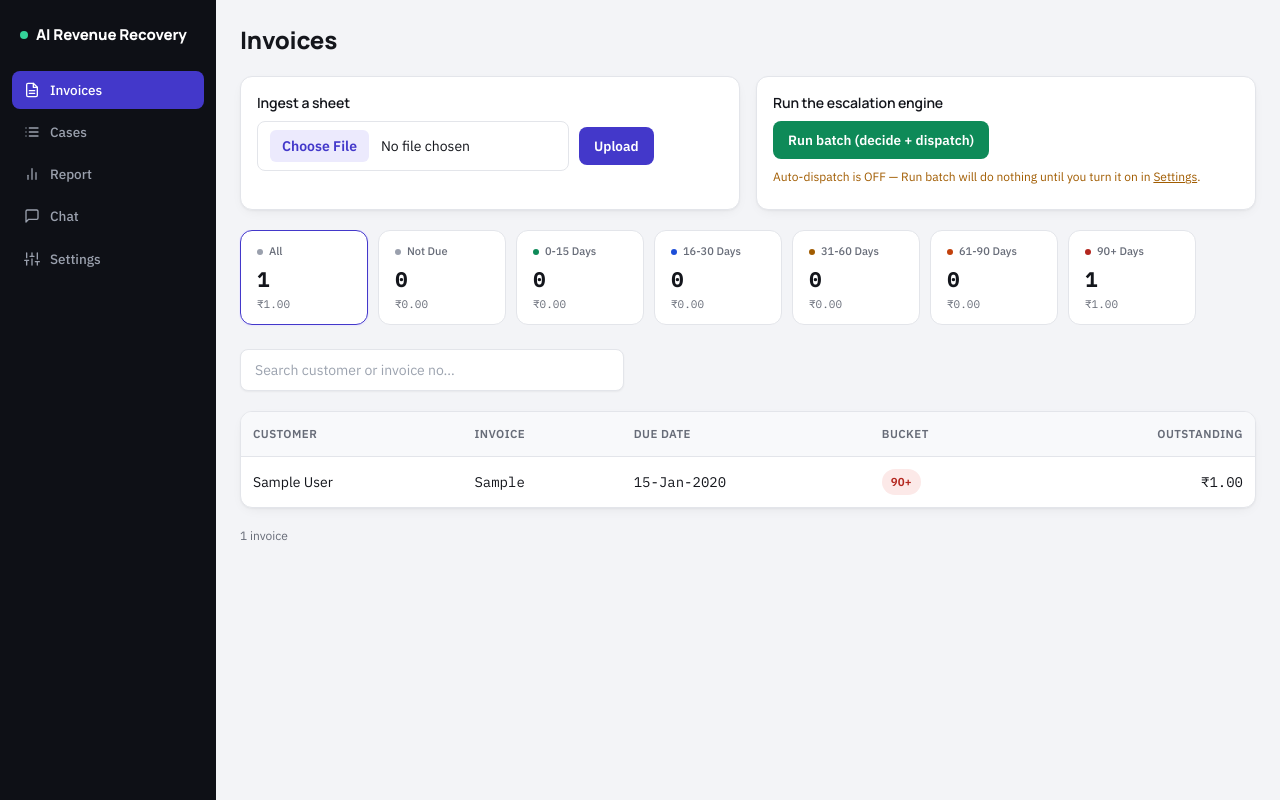
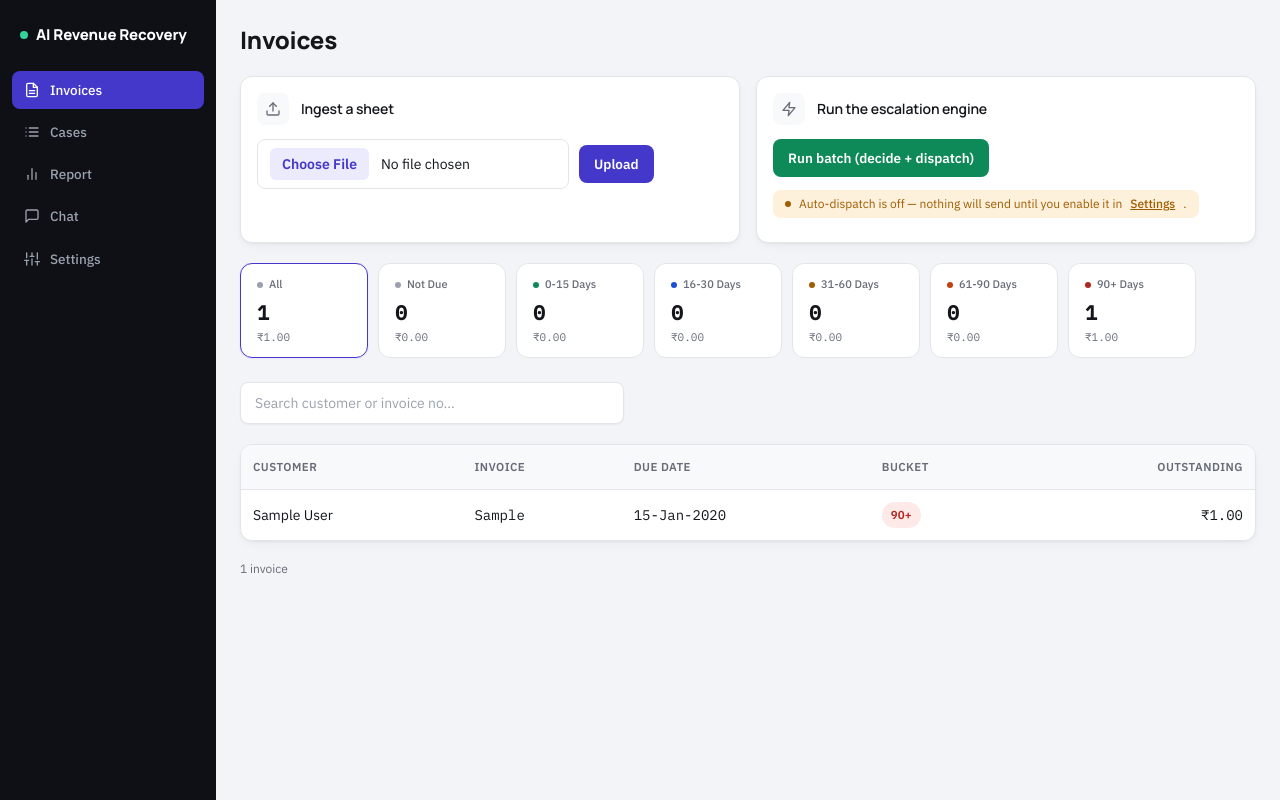
Before and after one commit to suhaan07/razorpay_buildathon, a FastAPI app: page /invoices in a window 1280 px wide. Run offline with FastAPI, Linux system fonts and the light colour scheme; tables that the repository leaves empty hold one stand-in row (values such as "Sample post"); some libraries are stand-ins or nearby versions.

Commit message:
Turn bare colored status text into proper badges on the Invoices page
The auto-dispatch status line ("Auto-dispatch is OFF...") and the
upload/batch-run result messages were plain colored text sitting loosely
under their buttons, wrapping onto an awkward orphan line with no visual
container. Wrapped them in a shared statusBadge() helper (dot + tinted
background chip, matching the pattern already used for the unclassified
banner) and gave each card an icon+title header to match Settings.

Co-Authored-By: Claude Sonnet 5 <noreply@anthropic.com>

```diff
--- a/app/portal/templates/invoices.html
+++ b/app/portal/templates/invoices.html
@@ -6,19 +6,29 @@
 
   <div class="grid sm:grid-cols-2 gap-4">
     <div class="card p-4">
-      <h2 class="text-sm font-semibold mb-2">Ingest a sheet</h2>
+      <div class="flex items-center gap-3 mb-3.5">
+        <span class="w-8 h-8 rounded-lg flex items-center justify-center shrink-0" style="background:var(--surface-2)">
+          <svg viewBox="0 0 24 24" fill="none" stroke="currentColor" stroke-width="2" stroke-linecap="round" stroke-linejoin="round" class="w-4 h-4" style="color:var(--text-muted)"><path d="M21 15v4a2 2 0 0 1-2 2H5a2 2 0 0 1-2-2v-4"/><polyline points="17 8 12 3 7 8"/><line x1="12" y1="3" x2="12" y2="15"/></svg>
+        </span>
+        <h2 class="text-sm font-semibold">Ingest a sheet</h2>
+      </div>
       <form id="upload-form" class="flex flex-wrap items-center gap-2.5">
         <input type="file" id="file-input" accept=".xlsx" class="text-sm border border-[var(--border)] rounded-lg px-3 py-2 bg-[var(--surface)] file:mr-3 file:border-0 file:bg-[var(--accent-soft)] file:text-[var(--accent)] file:font-semibold file:rounded-md file:px-3 file:py-1.5">
         <button type="submit" class="btn btn-primary">Upload</button>
       </form>
-      <div id="upload-result" class="text-xs mt-2"></div>
+      <div id="upload-result" class="mt-3"></div>
     </div>
     <div class="card p-4">
-      <h2 class="text-sm font-semibold mb-2">Run the escalation engine</h2>
+      <div class="flex items-center gap-3 mb-3.5">
+        <span class="w-8 h-8 rounded-lg flex items-center justify-center shrink-0" style="background:var(--surface-2)">
+          <svg viewBox="0 0 24 24" fill="none" stroke="currentColor" stroke-width="2" stroke-linecap="round" stroke-linejoin="round" class="w-4 h-4" style="color:var(--text-muted)"><polygon points="13 2 3 14 12 14 11 22 21 10 12 10 13 2"/></svg>
+        </span>
+        <h2 class="text-sm font-semibold">Run the escalation engine</h2>
+      </div>
       <div class="flex flex-wrap items-center gap-2.5">
         <button id="run-batch" class="btn btn-primary" style="background:var(--success)">Run batch (decide + dispatch)</button>
-        <span id="auto-dispatch-status" class="text-xs"></span>
       </div>
+      <div id="auto-dispatch-status" class="mt-3"></div>
       <div id="batch-result" class="text-xs mt-2"></div>
     </div>
   </div>
@@ -64,6 +74,12 @@ const BUCKET_PILL = {
 
 let activeTab = 'All';
 let searchTimer = null;
+
+function statusBadge(tone, html) {
+  return `<div class="inline-flex items-center gap-2 text-xs rounded-lg px-3 py-1.5" style="background:var(--${tone}-soft);color:var(--${tone})">
+    <span class="w-1.5 h-1.5 rounded-full shrink-0" style="background:var(--${tone})"></span>${html}
+  </div>`;
+}
 
 function tabCard(tab) {
   const active = tab.key === activeTab;
@@ -133,11 +149,14 @@ document.getElementById('upload-form').addEventListener('submit', async (e) => {
   const resp = await fetch('/upload', { method: 'POST', body: formData });
   const data = await resp.json();
   if (resp.ok) {
-    el.innerHTML = `<span class="text-[var(--success)]">Ingested ${data.row_count} rows across ${data.customer_count} customers.</span> ` +
-      (data.missing_due_date_count ? `<span class="text-[var(--warning)]">${data.missing_due_date_count} rows missing a due date.</span>` : '');
+    const hasWarning = data.missing_due_date_count > 0;
+    const tone = hasWarning ? 'warning' : 'success';
+    const msg = `Ingested ${data.row_count} rows across ${data.customer_count} customers.` +
+      (hasWarning ? ` ${data.missing_due_date_count} row${data.missing_due_date_count === 1 ? '' : 's'} missing a due date.` : '');
+    el.innerHTML = statusBadge(tone, msg);
     load();
   } else {
-    el.innerHTML = `<span class="text-[var(--danger)]">${data.detail}</span>`;
+    el.innerHTML = statusBadge('danger', data.detail);
   }
 });
 
@@ -148,19 +167,20 @@ document.getElementById('run-batch').addEventListener('click', async () => {
     const resp = await fetch('/batch/run', { method: 'POST' });
     const text = await resp.text();
     if (!resp.ok) {
-      el.innerHTML = `<span class="text-[var(--danger)]">Batch run failed (HTTP ${resp.status}): ${text.slice(0, 500)}</span>`;
+      el.innerHTML = statusBadge('danger', `Batch run failed (HTTP ${resp.status}): ${text.slice(0, 500)}`);
       return;
     }
     const data = JSON.parse(text);
     if (data.auto_dispatch_paused) {
-      el.innerHTML = `<span class="text-[var(--warning)]">Auto-dispatch is paused — nothing was sent, no links were created. Toggle it on in <a href="/settings" class="underline">Settings</a> if you meant to dispatch for real.</span>`;
+      el.innerHTML = statusBadge('warning', 'Nothing was sent — auto-dispatch is off.');
       return;
     }
-    const failedNote = data.failed ? ` <span class="text-[var(--danger)]">failed=${data.failed} (see a case's timeline for the error)</span>` : '';
-    el.innerHTML = `<span class="num">processed=${data.processed} dispatched=${data.dispatched} paused=${data.paused} exhausted=${data.exhausted}</span>${failedNote}`;
+    const tone = data.failed ? 'danger' : 'success';
+    const failedNote = data.failed ? ` &middot; ${data.failed} failed (see a case's timeline)` : '';
+    el.innerHTML = statusBadge(tone, `<span class="num">processed=${data.processed} dispatched=${data.dispatched} paused=${data.paused} exhausted=${data.exhausted}</span>${failedNote}`);
     load();
   } catch (err) {
-    el.innerHTML = `<span class="text-[var(--danger)]">Request failed: ${err}</span>`;
+    el.innerHTML = statusBadge('danger', `Request failed: ${err}`);
   }
 });
 
@@ -169,8 +189,8 @@ document.getElementById('run-batch').addEventListener('click', async () => {
   const data = await resp.json();
   const el = document.getElementById('auto-dispatch-status');
   el.innerHTML = data.auto_dispatch_paused
-    ? '<span class="text-[var(--warning)]">Auto-dispatch is OFF — Run batch will do nothing until you turn it on in <a href="/settings" class="underline">Settings</a>.</span>'
-    : '<span class="text-[var(--danger)]">Auto-dispatch is ON — Run batch will actually send.</span>';
+    ? statusBadge('warning', 'Auto-dispatch is off — nothing will send until you enable it in <a href="/settings" class="underline font-medium">Settings</a>.')
+    : statusBadge('danger', 'Auto-dispatch is on — this will actually send.');
 })();
 
 load();
```
